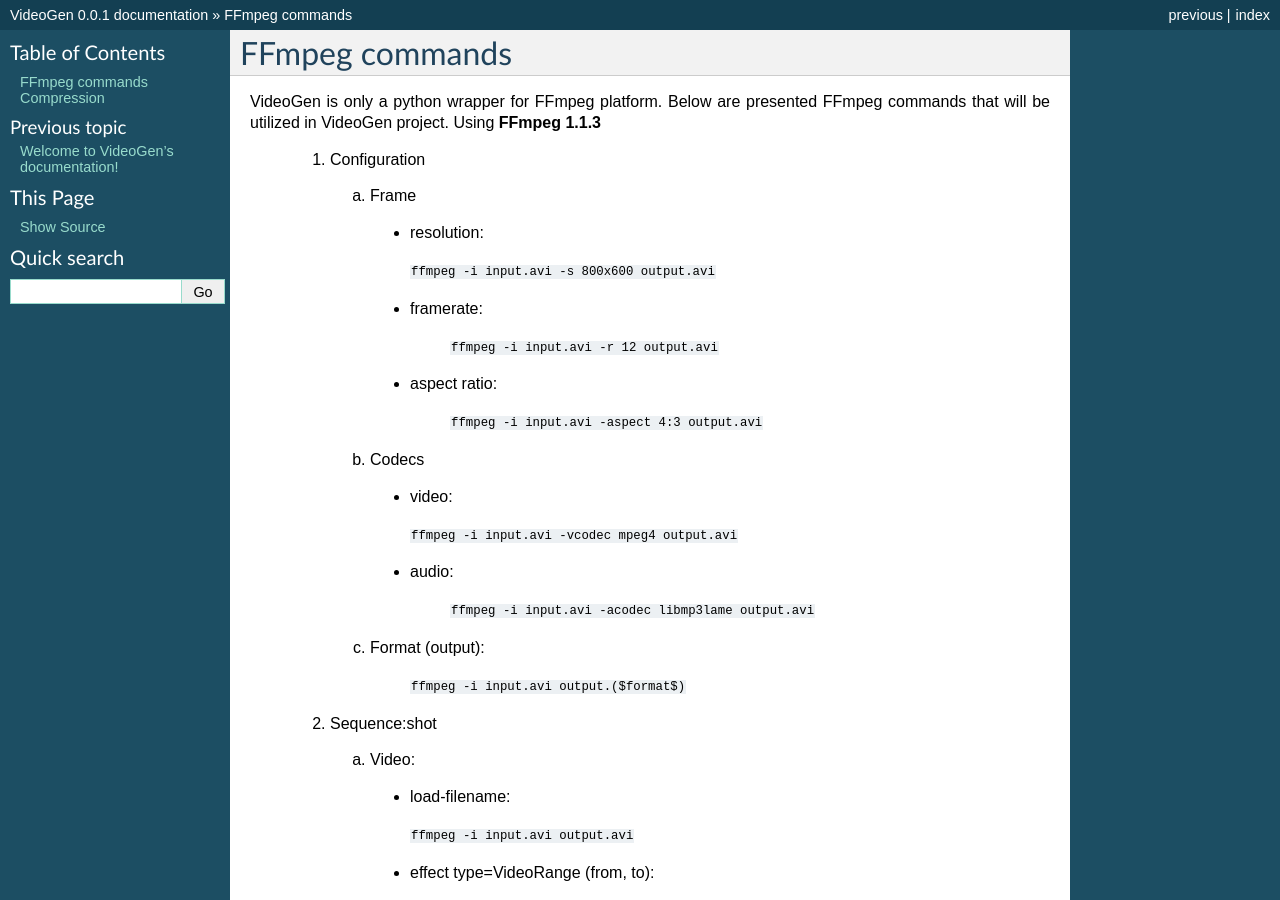
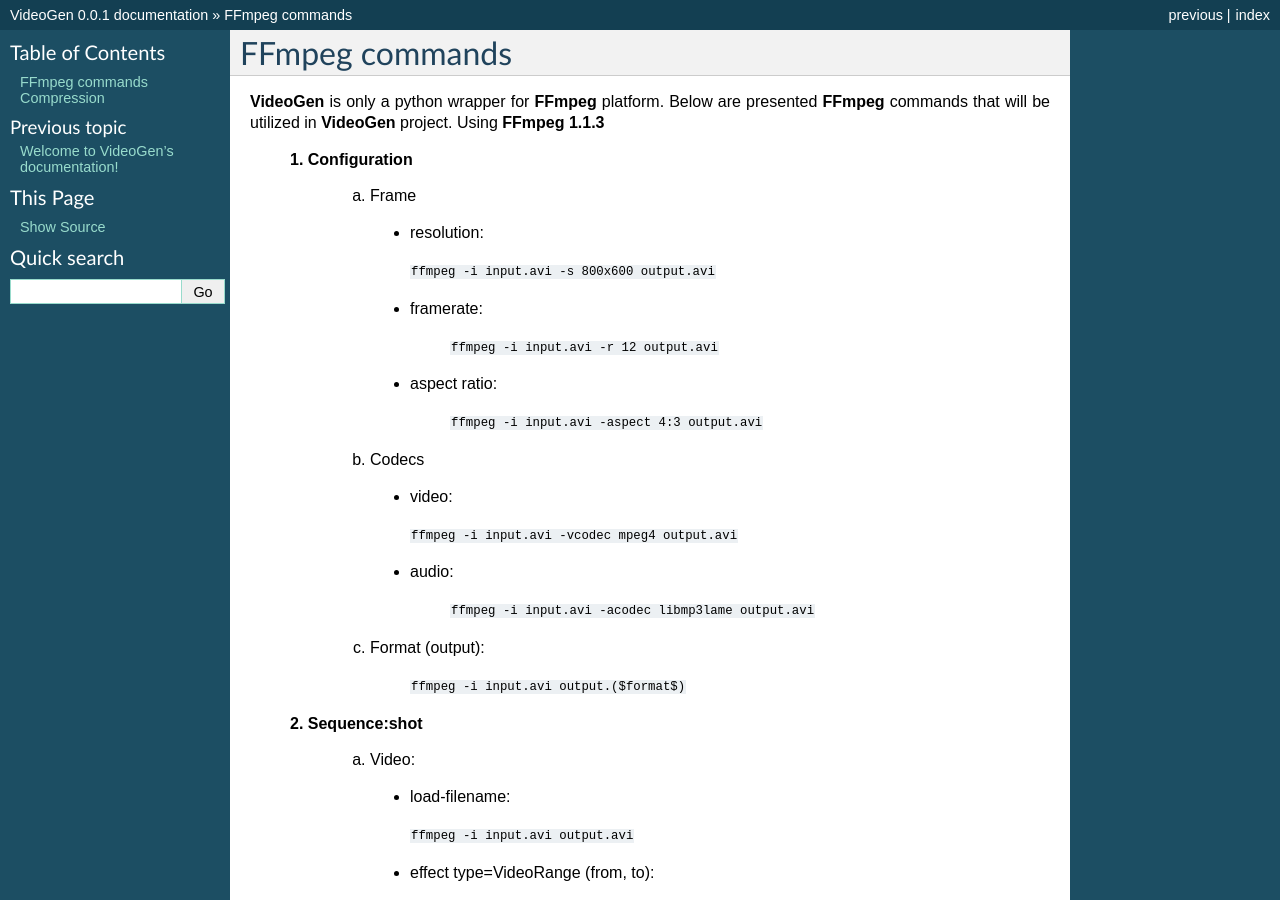
Before and after one commit to perfidia/videogen, a Sphinx documentation site: the page built from docs/commands.txt, in a window 1280 px wide and 900 px high. Built offline with Sphinx 7.4.7, drawn with Linux system fonts in a browser that asks for light colours; some of the changed text lies outside the part shown.

Commit message:
Some more text formatting

```diff
--- a/docs/commands.txt
+++ b/docs/commands.txt
@@ -1,10 +1,11 @@
 FFmpeg commands
 =================
 
-VideoGen is only a python wrapper for FFmpeg platform. Below are presented FFmpeg commands that will be utilized in VideoGen project.
+**VideoGen** is only a python wrapper for **FFmpeg** platform. Below are presented **FFmpeg** commands that will be utilized in **VideoGen** project.
 Using **FFmpeg 1.1.3**
 
-  1. Configuration
+  **1. Configuration**
+
     a) Frame
       * resolution:
 
@@ -25,7 +26,8 @@
     c) Format (output):
 
          ``ffmpeg -i input.avi output.($format$)``
-  2. Sequence:shot
+  **2. Sequence:shot**
+
     a) Video:
       * load-filename:
 
@@ -58,5 +60,5 @@
 Compression
 =====================
 
-To not compress files, one can use the **-c copy** parameter of FFmpeg.
-To achieve a smaller size of the video, one must choose a codec from the rich list of available codecs from FFmpeg's library.
+To not compress files, one can use the **-c copy** parameter of **FFmpeg**.
+To achieve a smaller size of the video, one must choose a codec from the rich list of available codecs from **FFmpeg**'s library.
```
